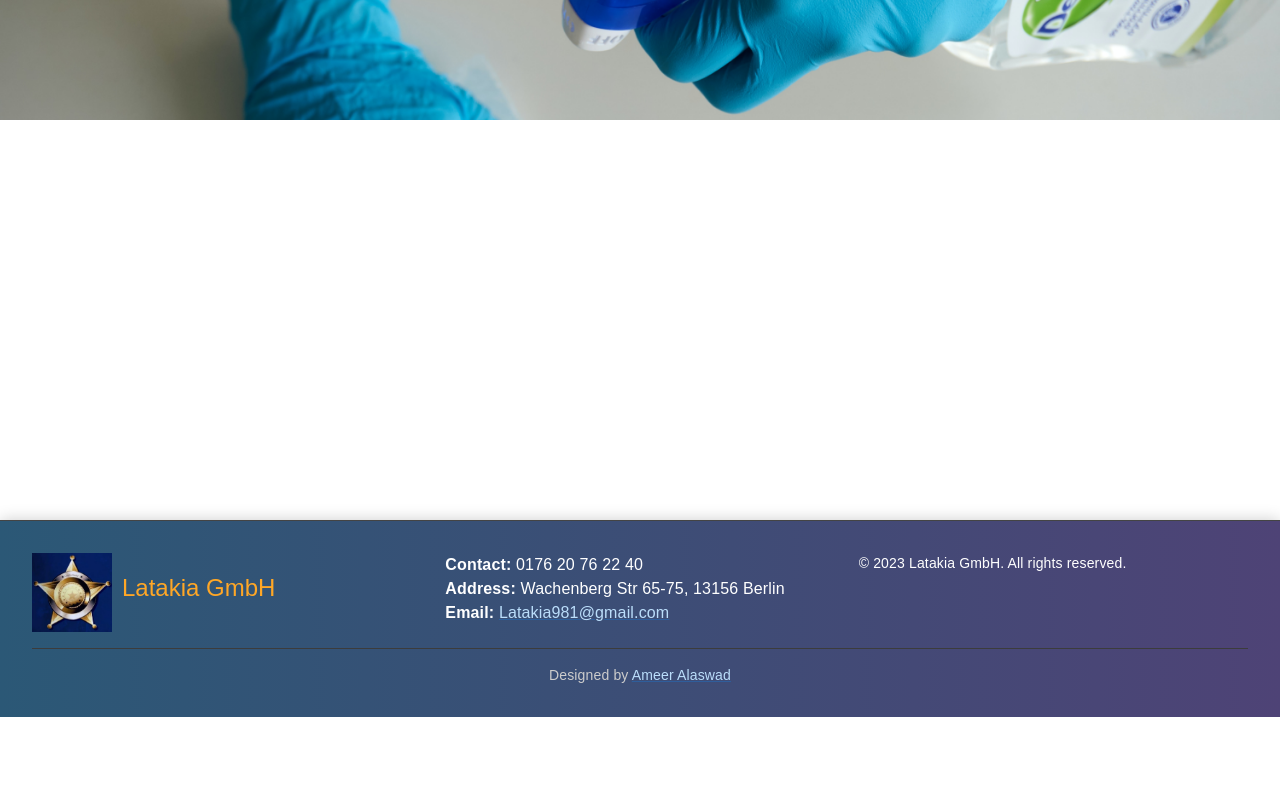
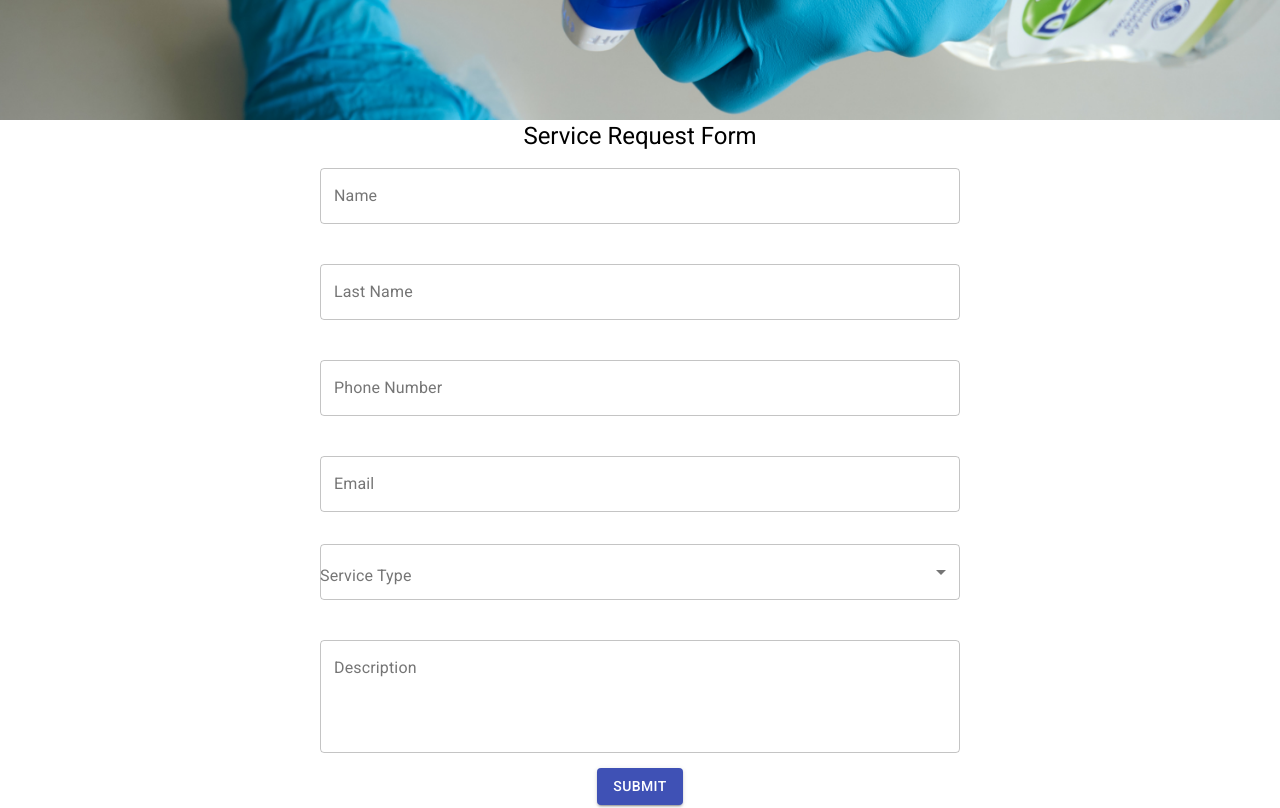
Before and after one commit to Ameer-Alaswad/latakia-gmbh-services-freelance, a React (Vite) app: page /contact-us in a window 1280 px wide. Shown: the part 280-1088 px from the top of the page. Before the commit the page ends 997 px from the top, so only its background shows below. Built offline with nearby package versions, Linux system fonts and the light colour scheme; a web font is replaced by a local one; what react-swipeable-views-utils would draw is missing.

Commit message:
adds contact us image and form

```diff
--- a/package.json
+++ b/package.json
@@ -12,6 +12,7 @@
   "dependencies": {
     "@emotion/react": "^11.11.1",
     "@emotion/styled": "^11.11.0",
+    "@material-ui/core": "^4.12.4",
     "@mui/icons-material": "^5.15.0",
     "@mui/material": "^5.15.0",
     "react": "^18.2.0",
--- a/src/components/footer/index.tsx
+++ b/src/components/footer/index.tsx
@@ -68,7 +68,7 @@ const Footer = () => {
                         </Link>
                     </Typography>
                 </Grid>
-                <Grid item xs={ 12 } md={ 4 } sx={ { allRightsReservedContainerStyles } }>
+                <Grid item xs={ 12 } md={ 4 } >
                     <Typography sx={ allRightsReservedStyles } variant="body2">
                         &copy; { new Date().getFullYear() } { RIGHTS_RESERVED_TEXT }
                     </Typography>
--- a/src/components/footer/styles.tsx
+++ b/src/components/footer/styles.tsx
@@ -6,7 +6,7 @@ export const footerMailContainerStyles = {
     boxShadow: "0px 0px 15px 0px rgba(0,0,0,0.2)",
     fontFamily: "Pacifico, sans-serif",
     transition: "background 0.5s",
-
+    marginTop: "50px",
     "&:hover": {
         background: "linear-gradient(to right, #4e4376, #2b5876)",
     },
@@ -28,6 +28,7 @@ export const allRightsReservedContainerStyles = {
 export const allRightsReservedStyles = {
     fontFamily: "cursive, sans-serif",
     marginTop: "auto",
+    alignSelf: "flex-end"
 };
 export const dividerStyles = { backgroundColor: "#444", marginY: "1rem" };
 export const designedByStyles = {
--- /dev/null
+++ b/src/components/form-page/contact-form/index.tsx
@@ -0,0 +1,144 @@
+import React, { useState } from 'react';
+import { makeStyles } from '@material-ui/core/styles';
+import TextField from '@material-ui/core/TextField';
+import Button from '@material-ui/core/Button';
+import Select from '@material-ui/core/Select';
+import MenuItem from '@material-ui/core/MenuItem';
+import FormControl from '@material-ui/core/FormControl';
+import InputLabel from '@material-ui/core/InputLabel';
+import Typography from '@material-ui/core/Typography';
+
+interface FormData {
+    name: string;
+    lastName: string;
+    phoneNumber: string;
+    email: string;
+    serviceType: string;
+    description: string;
+}
+
+const useStyles = makeStyles((theme) => ({
+    root: {
+        display: 'flex',
+        flexDirection: 'column',
+        alignItems: 'center',
+        // padding: theme.spacing(3),
+
+    },
+    formContainer: {
+        height: "600px",
+        display: 'flex',
+        flexDirection: 'column',
+        alignItems: 'center',
+        width: '50%',
+        gap: theme.spacing(2), // Add spacing between inputs
+    },
+    formControl: {
+        margin: theme.spacing(1),
+        minWidth: 120,
+    },
+    button: {
+        marginTop: theme.spacing(2),
+    },
+}));
+
+const options = ['Option 1', 'Option 2', 'Option 3', 'Option 4'];
+
+const SimpleForm: React.FC = () => {
+    const classes = useStyles();
+    const [formData, setFormData] = useState<FormData>({
+        name: '',
+        lastName: '',
+        phoneNumber: '',
+        email: '',
+        serviceType: '',
+        description: '',
+    });
+
+    const handleChange = (field: keyof FormData) => (
+        event: React.ChangeEvent<{ value: unknown }>
+    ) => {
+        setFormData({ ...formData, [field]: event.target.value as string });
+    };
+
+    const handleSubmit = () => {
+        // Log the form data
+        console.log(formData);
+    };
+
+    return (
+        <div className={ classes.root }>
+            <Typography variant="h5">Service Request Form</Typography>
+            <div className={ classes.formContainer }>
+                <TextField
+                    label="Name"
+                    value={ formData.name }
+                    onChange={ handleChange('name') }
+                    margin="normal"
+                    variant="outlined"
+                    fullWidth
+                />
+                <TextField
+                    label="Last Name"
+                    value={ formData.lastName }
+                    onChange={ handleChange('lastName') }
+                    margin="normal"
+                    variant="outlined"
+                    fullWidth
+                />
+                <TextField
+                    label="Phone Number"
+                    value={ formData.phoneNumber }
+                    onChange={ handleChange('phoneNumber') }
+                    margin="normal"
+                    variant="outlined"
+                    fullWidth
+                />
+                <TextField
+                    label="Email"
+                    value={ formData.email }
+                    onChange={ handleChange('email') }
+                    margin="normal"
+                    variant="outlined"
+                    fullWidth
+                />
+                <FormControl className={ classes.formControl } fullWidth>
+                    <InputLabel id="service-type-label">Service Type</InputLabel>
+                    <Select
+                        labelId="service-type-label"
+                        value={ formData.serviceType }
+                        onChange={ handleChange('serviceType') }
+                        variant="outlined"
+                        fullWidth
+                    >
+                        { options.map((option, index) => (
+                            <MenuItem key={ index } value={ option }>
+                                { option }
+                            </MenuItem>
+                        )) }
+                    </Select>
+                </FormControl>
+                <TextField
+                    label="Description"
+                    multiline
+                    rows={ 4 }
+                    value={ formData.description }
+                    onChange={ handleChange('description') }
+                    margin="normal"
+                    variant="outlined"
+                    fullWidth
+                />
+            </div>
+            <Button
+                variant="contained"
+                color="primary"
+                className={ classes.button }
+                onClick={ handleSubmit }
+            >
+                Submit
+            </Button>
+        </div>
+    );
+};
+
+export default SimpleForm;
--- a/src/components/form-page/index.tsx
+++ b/src/components/form-page/index.tsx
@@ -1,6 +1,7 @@
 import { Box, Typography } from '@mui/material';
 import { backgroundImageStyle, contactUsTextStyles, containerStyle } from './styles';
 import { CONTACT_US_TEXT } from '../../assets/text';
+import SimpleForm from './contact-form';
 
 const ContactUsComponent = () => {
 
@@ -10,6 +11,7 @@ const ContactUsComponent = () => {
             <Box sx={ backgroundImageStyle }>
                 <Typography sx={ contactUsTextStyles }>{ CONTACT_US_TEXT }</Typography>
             </Box>
+            <SimpleForm />
         </Box>
     );
 };
--- a/src/components/form-page/styles.tsx
+++ b/src/components/form-page/styles.tsx
@@ -3,7 +3,9 @@ const backgroundImageUrl = 'cleaning.jpg';
 export const containerStyle = {
     display: "flex",
     flexDirection: "column",
-    height: "100vh"
+    alignItems: "space-between",
+    justifyContent: "space-between",
+
 };
 
 export const backgroundImageStyle = {
```
Also changed, not shown: 1 other file (tests, documents, lock files or other folders).
